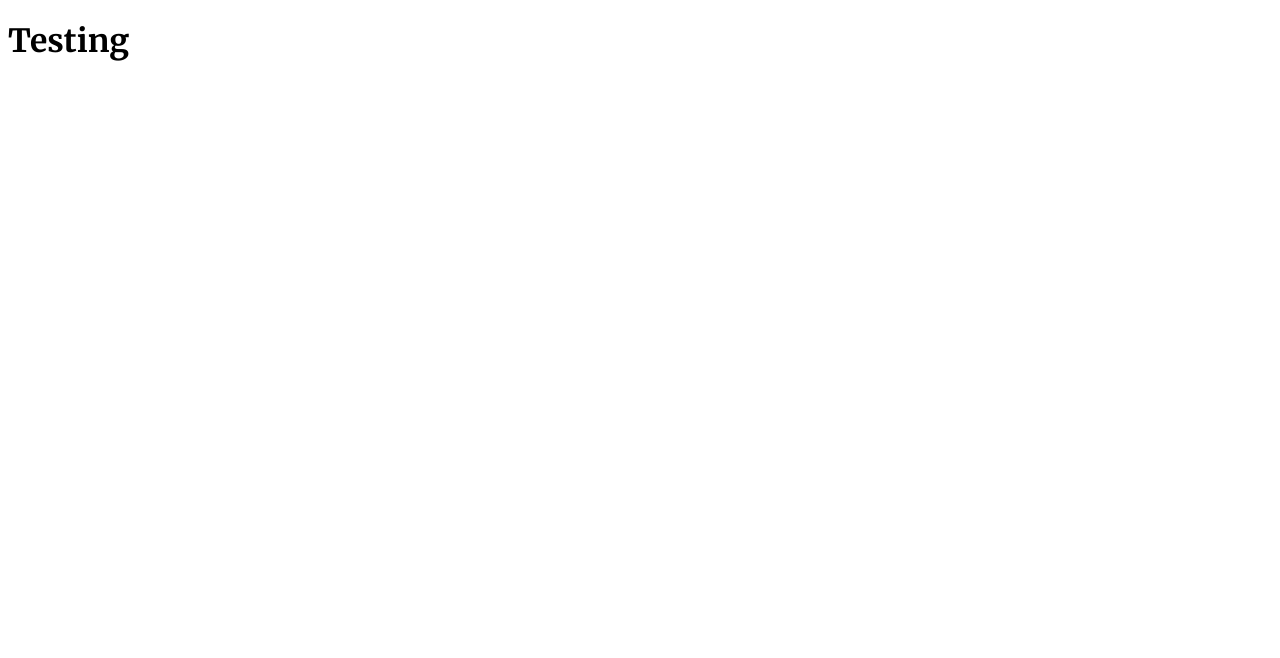
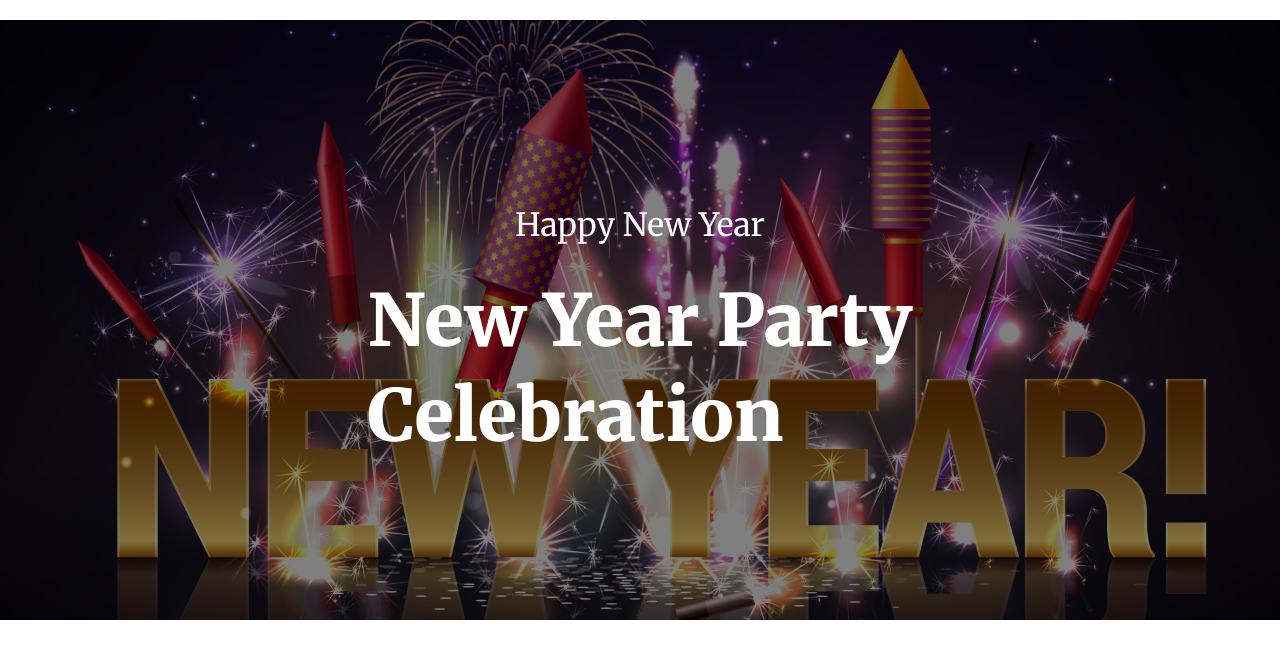
Before and after one commit to Kamil-Ahmed67/batch9-a1-solution, a plain HTML site: page index.html in a window 1280 px wide. Drawn offline with Linux system fonts and the light colour scheme.

Commit message:
header added

```diff
--- a/index.html
+++ b/index.html
@@ -8,6 +8,22 @@
 
 </head>
 <body>
-    <h1>Testing</h1>
-</body>
+    <header class="banner-container">
+        <div class="banner-content">
+        <p>Happy New Year</p>
+        <h1>New Year Party <br> Celebration</h1>
+        </div>
+
+    </header>
+    <main>
+        <!-- 65% section starts here  -->
+
+        <!-- 65% section ends here  -->
+
+
+    </main>
+    <footer>
+
+    </footer>
+ </body>
 </html>
--- a/styles/style.css
+++ b/styles/style.css
@@ -1,4 +1,48 @@
 @import url('https://fonts.googleapis.com/css2?family=Merriweather:ital,wght@0,300;0,400;0,700;0,900;1,300;1,400;1,700;1,900&display=swap');
+*{
+    box-sizing:border-box; /*if we set any height or weight it will count with margin and padding  */
+    margin:0;
+     padding: 0;
+}
+
 body{
     font-family: "Merriweather", serif;
 }
+/* banner style */
+.banner-container{
+    max-width:1320px;
+    /* border: 2px solid red; */
+    min-height: 600px;
+    margin:0 auto;
+    margin-top:20px;
+    background-image: url("../resources/Banner\ Image.png");
+    background-position: center;
+    background-repeat: no-repeat;
+    background-size: cover;/* it will take full size of bg  */
+    background-color: rgba(0,0,0,0.5);
+    background-blend-mode: overlay;
+
+}
+.banner-content p,h1{
+    color:rgb(255, 255, 255);
+
+}
+.banner-content{
+    display:flex;
+   flex-direction: column;
+   justify-content: center;
+   height: 600px;
+   align-items: center;
+}
+.banner-content p{
+    font-size: 32px;
+font-weight: 400;
+line-height: 95px;
+letter-spacing: 0%;
+}
+.banner-content h1{
+    font-size: 72px;
+font-weight: 900;
+line-height: 95px;
+letter-spacing: 0%;
+}
```
